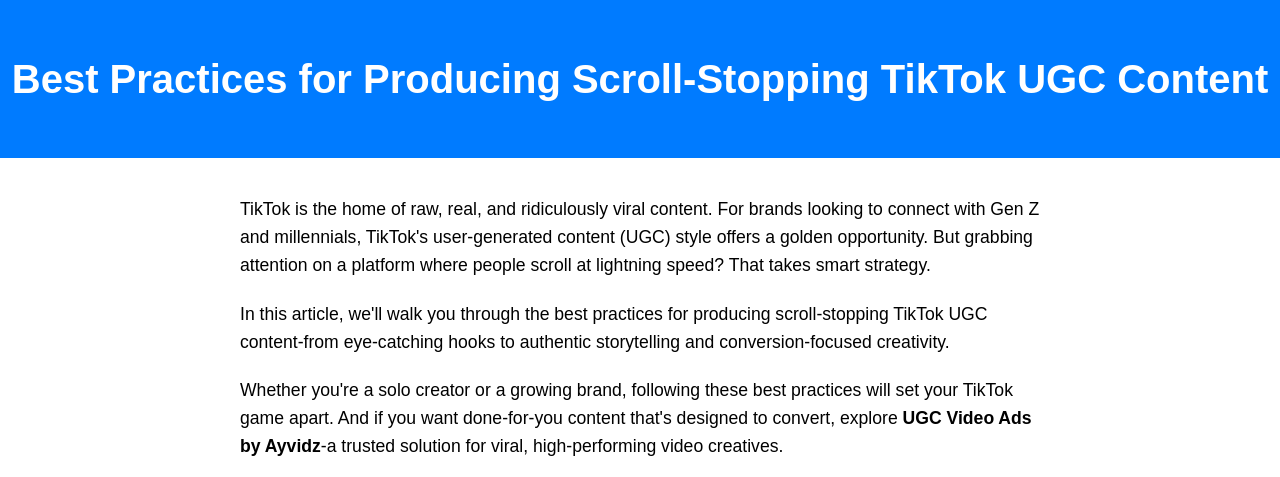
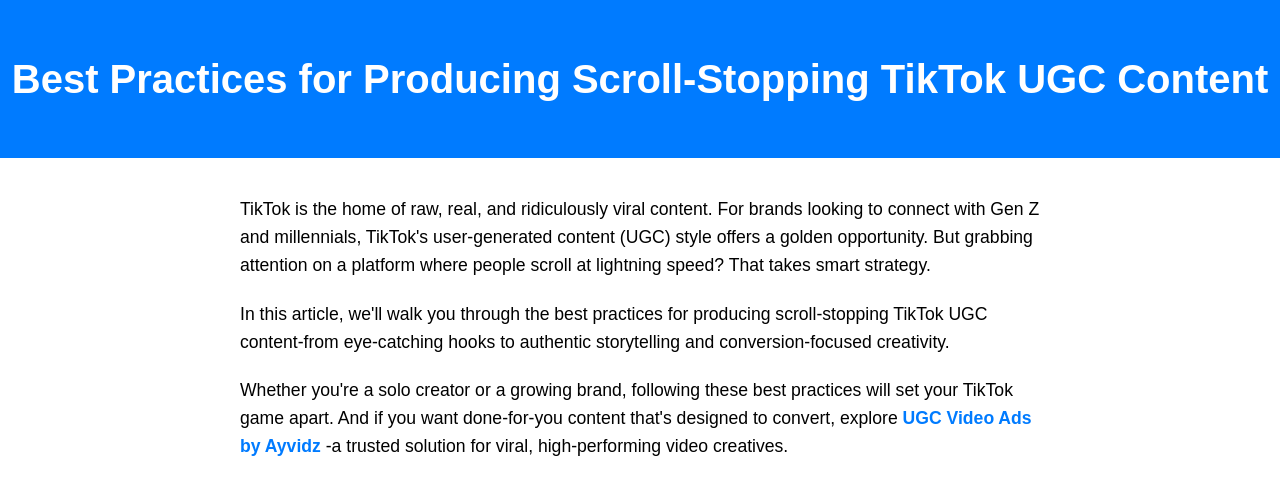
Before and after one commit to ilewismicheal/vidzugc, a plain HTML site: page index.html in a window 1280 px wide. Shown: the top 477 px of the page. Drawn offline with Linux system fonts and the light colour scheme.

Commit message:
Update index.html

```diff
--- a/index.html
+++ b/index.html
@@ -53,7 +53,7 @@
 
   <p>TikTok is the home of raw, real, and ridiculously viral content. For brands looking to connect with Gen Z and millennials, TikTok's user-generated content (UGC) style offers a golden opportunity. But grabbing attention on a platform where people scroll at lightning speed? That takes smart strategy.</p>
 <p>In this article, we'll walk you through the best practices for producing scroll-stopping TikTok UGC content-from eye-catching hooks to authentic storytelling and conversion-focused creativity.</p>
-<p>Whether you're a solo creator or a growing brand, following these best practices will set your TikTok game apart. And if you want done-for-you content that's designed to convert, explore <strong>UGC Video Ads by Ayvidz</strong>-a trusted solution for viral, high-performing video creatives.</p>
+<p>Whether you're a solo creator or a growing brand, following these best practices will set your TikTok game apart. And if you want done-for-you content that's designed to convert, explore <a href="https://www.ayvidz.com/">UGC Video Ads by Ayvidz</a> -a trusted solution for viral, high-performing video creatives.</p>
 
 <div style="text-align: center;">
  <img src="https://i.ibb.co/dwyg7tVc/2-4.jpg" alt="tutor.jpg" style="max-width: 100%; height: auto;">
```
